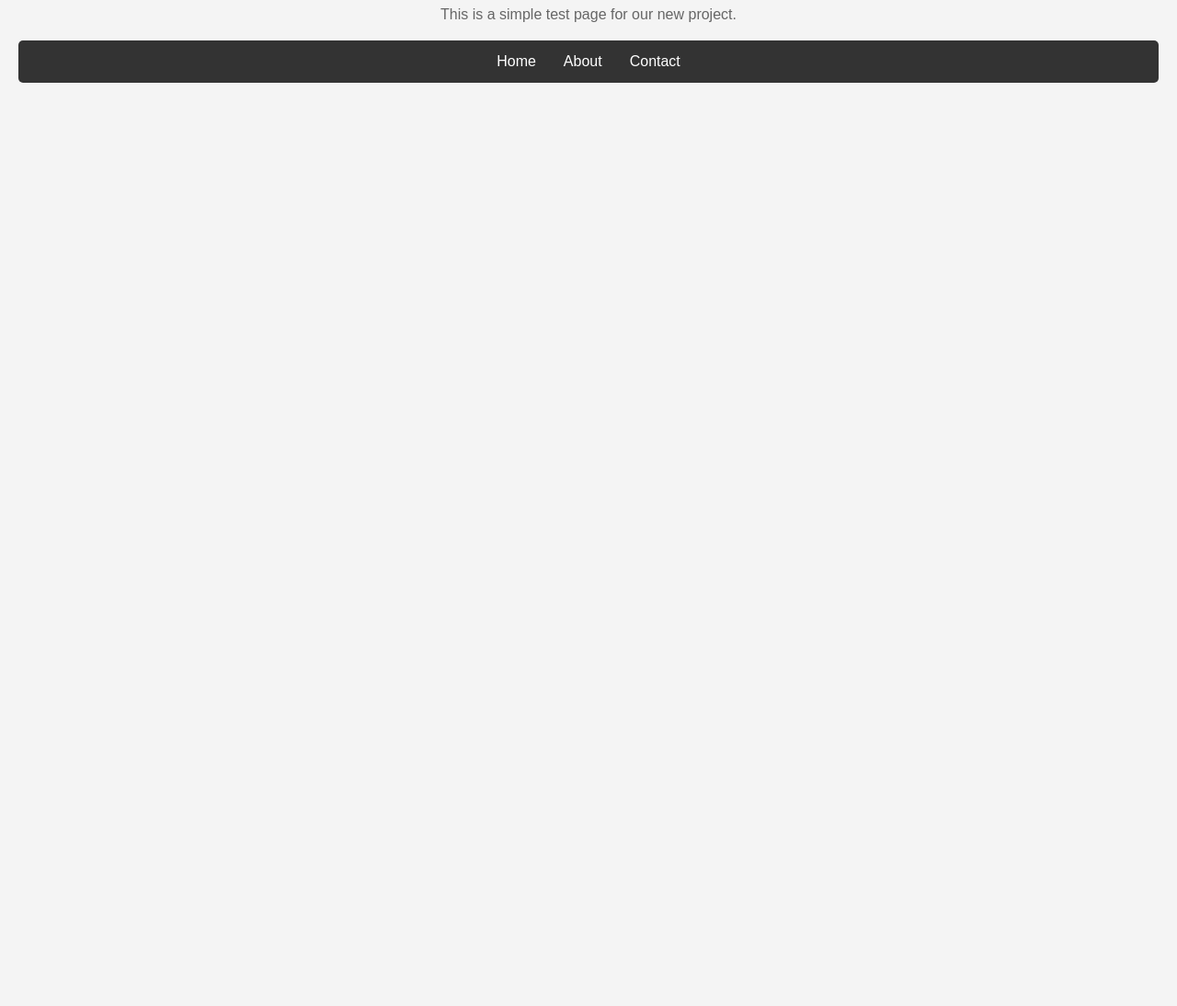
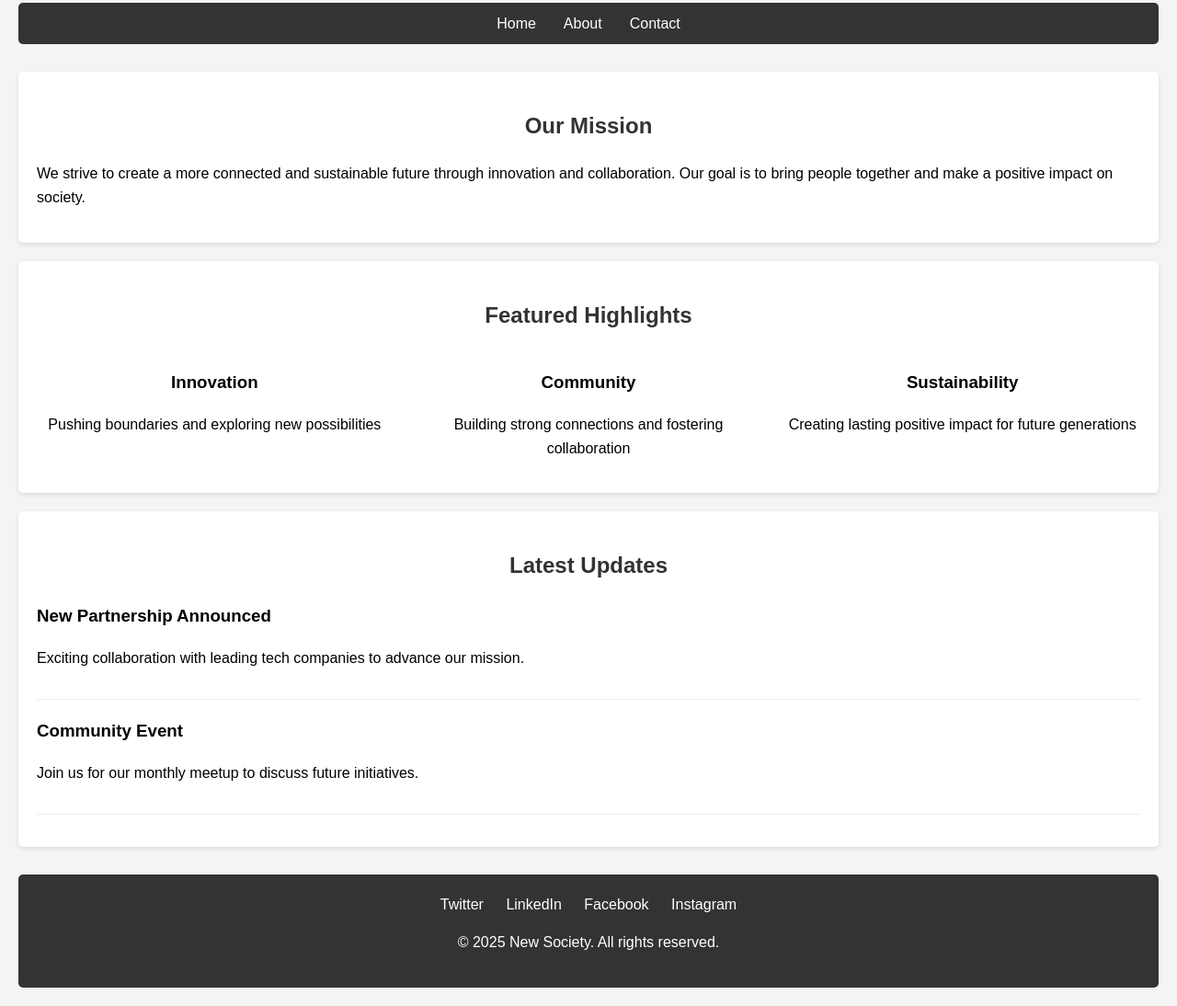
Before and after one commit to sudo-ninja-droid/new-society-test, a plain HTML site: page index.html in a window 1280 px wide. Shown: the part 120-1214 px from the top of the page at 92% size. Before the commit the page ends 800 px from the top, so only its background shows below. Drawn offline with Linux system fonts and the light colour scheme.

Commit message:
Add more content sections to homepage

```diff
--- a/index.html
+++ b/index.html
@@ -12,15 +12,18 @@
             padding: 20px;
             background-color: #f4f4f4;
         }
-        h1 {
+        h1, h2 {
             color: #333;
             text-align: center;
+        }
+        h1 {
             margin-bottom: 30px;
         }
         nav {
             background-color: #333;
             padding: 10px;
             border-radius: 5px;
+            margin-bottom: 30px;
         }
         nav ul {
             list-style: none;
@@ -39,15 +42,49 @@
         nav a:hover {
             color: #ddd;
         }
-        p {
+        .section {
+            background: white;
+            padding: 20px;
+            margin: 20px 0;
+            border-radius: 5px;
+            box-shadow: 0 2px 5px rgba(0,0,0,0.1);
+        }
+        .featured {
+            display: flex;
+            justify-content: space-around;
+            flex-wrap: wrap;
+            gap: 20px;
+        }
+        .feature-item {
+            flex: 1;
+            min-width: 250px;
             text-align: center;
-            color: #666;
+        }
+        .news-item {
+            margin-bottom: 15px;
+            padding-bottom: 15px;
+            border-bottom: 1px solid #eee;
+        }
+        footer {
+            text-align: center;
+            padding: 20px;
+            background: #333;
+            color: white;
+            margin-top: 30px;
+            border-radius: 5px;
+        }
+        .social-links a {
+            color: white;
+            margin: 0 10px;
+            text-decoration: none;
+        }
+        .social-links a:hover {
+            color: #ddd;
         }
     </style>
 </head>
 <body>
     <h1>Welcome to New Society</h1>
-    <p>This is a simple test page for our new project.</p>
     <nav>
         <ul>
             <li><a href="#">Home</a></li>
@@ -55,5 +92,50 @@
             <li><a href="#">Contact</a></li>
         </ul>
     </nav>
+
+    <div class="section">
+        <h2>Our Mission</h2>
+        <p>We strive to create a more connected and sustainable future through innovation and collaboration. Our goal is to bring people together and make a positive impact on society.</p>
+    </div>
+
+    <div class="section">
+        <h2>Featured Highlights</h2>
+        <div class="featured">
+            <div class="feature-item">
+                <h3>Innovation</h3>
+                <p>Pushing boundaries and exploring new possibilities</p>
+            </div>
+            <div class="feature-item">
+                <h3>Community</h3>
+                <p>Building strong connections and fostering collaboration</p>
+            </div>
+            <div class="feature-item">
+                <h3>Sustainability</h3>
+                <p>Creating lasting positive impact for future generations</p>
+            </div>
+        </div>
+    </div>
+
+    <div class="section">
+        <h2>Latest Updates</h2>
+        <div class="news-item">
+            <h3>New Partnership Announced</h3>
+            <p>Exciting collaboration with leading tech companies to advance our mission.</p>
+        </div>
+        <div class="news-item">
+            <h3>Community Event</h3>
+            <p>Join us for our monthly meetup to discuss future initiatives.</p>
+        </div>
+    </div>
+
+    <footer>
+        <div class="social-links">
+            <a href="#">Twitter</a>
+            <a href="#">LinkedIn</a>
+            <a href="#">Facebook</a>
+            <a href="#">Instagram</a>
+        </div>
+        <p>&copy; 2025 New Society. All rights reserved.</p>
+    </footer>
 </body>
 </html>
```
